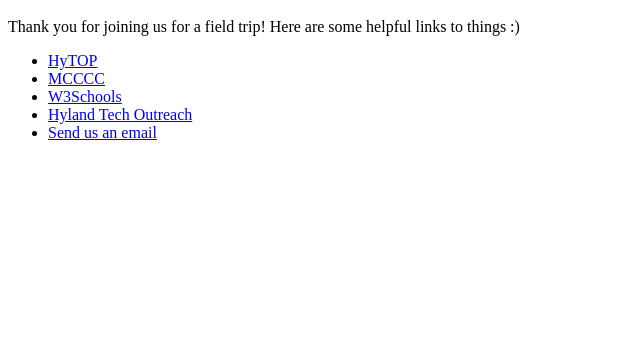
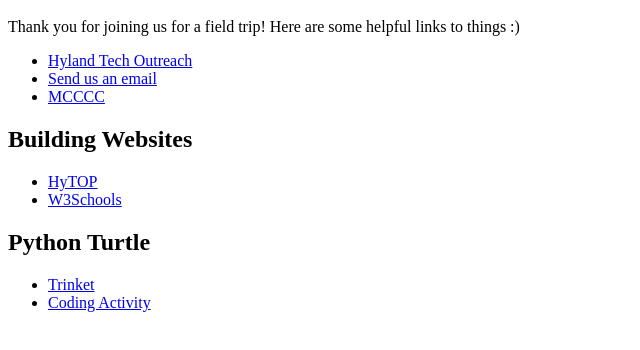
Before and after one commit to hylandtechoutreach/field-trip-landing-page, a plain HTML site: page index.html in a window 1280 px wide. Shown: the part 48-398 px from the top of the page, without its empty margins (0-640 px from the left). Drawn offline with Linux system fonts and the light colour scheme.

Commit message:
Update index.html

```diff
--- a/index.html
+++ b/index.html
@@ -6,11 +6,19 @@
     <h1>Hyland Field Trip Resources</h1>
     <p>Thank you for joining us for a field trip! Here are some helpful links to things :)</p>
     <ul>
-      <li><a href="https://hytop.onrender.com/e/www">HyTOP</a></li>
-      <li><a href="https://www.hyland.com/en/resources/events/hy-tech/mccc">MCCCC</a></li>
-      <li><a href="https://w3schools.com">W3Schools</a></li>
       <li><a href="https://hyland.com/techoutreach">Hyland Tech Outreach</a></li>
       <li><a href="mailto:techoutreach@hyland.com">Send us an email</a></li>
+      <li><a href="https://www.hyland.com/en/resources/events/hy-tech/mccc">MCCCC</a></li>
+    </ul>
+    <h2>Building Websites</h2>
+    <ul>
+      <li><a href="https://hytop.onrender.com/e/www">HyTOP</a></li>
+      <li><a href="https://w3schools.com">W3Schools</a></li>
+    </ul>
+    <h2>Python Turtle</h2>
+    <ul>
+      <li><a href="https://trinket.io">Trinket</a></li>
+      <li><a href="https://hylandtechoutreach.github.io/coding-activities/PythonTurtle/">Coding Activity</a></li>
     </ul>
   </body>
 </html>
```
